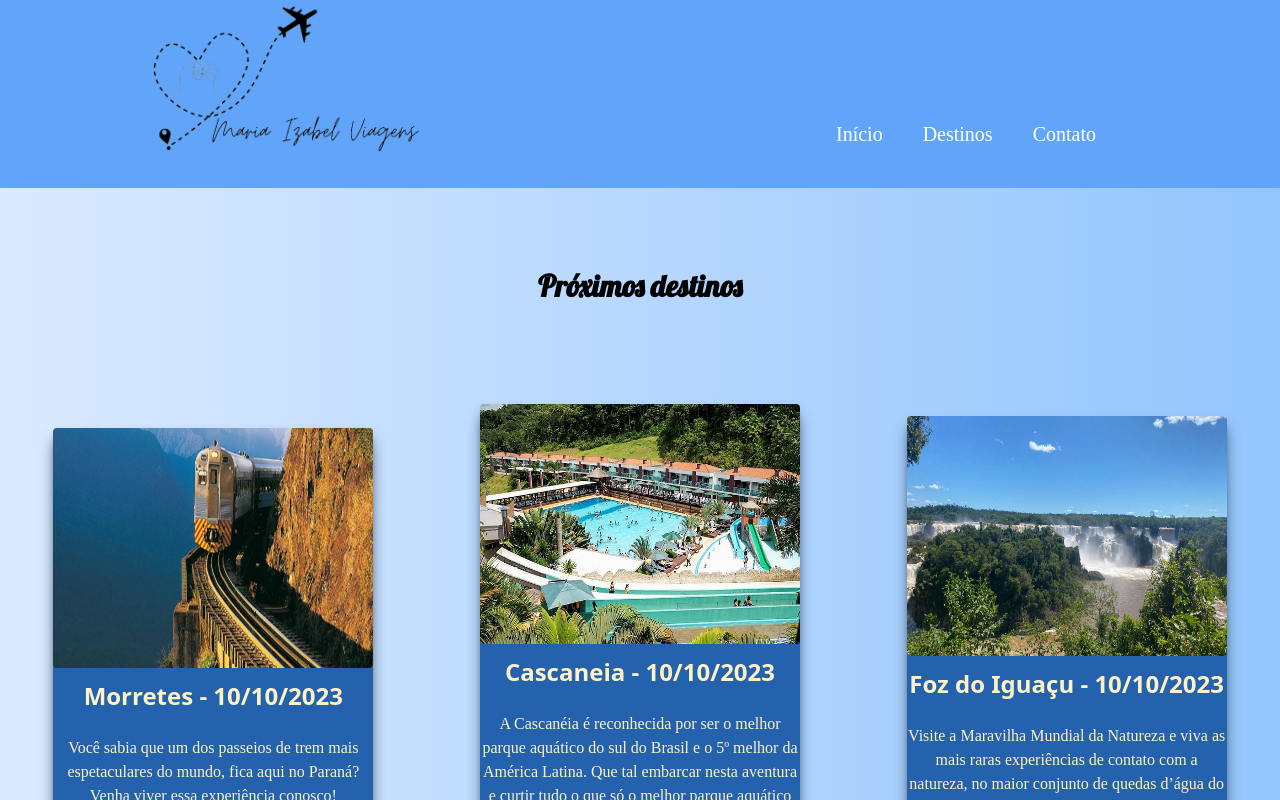
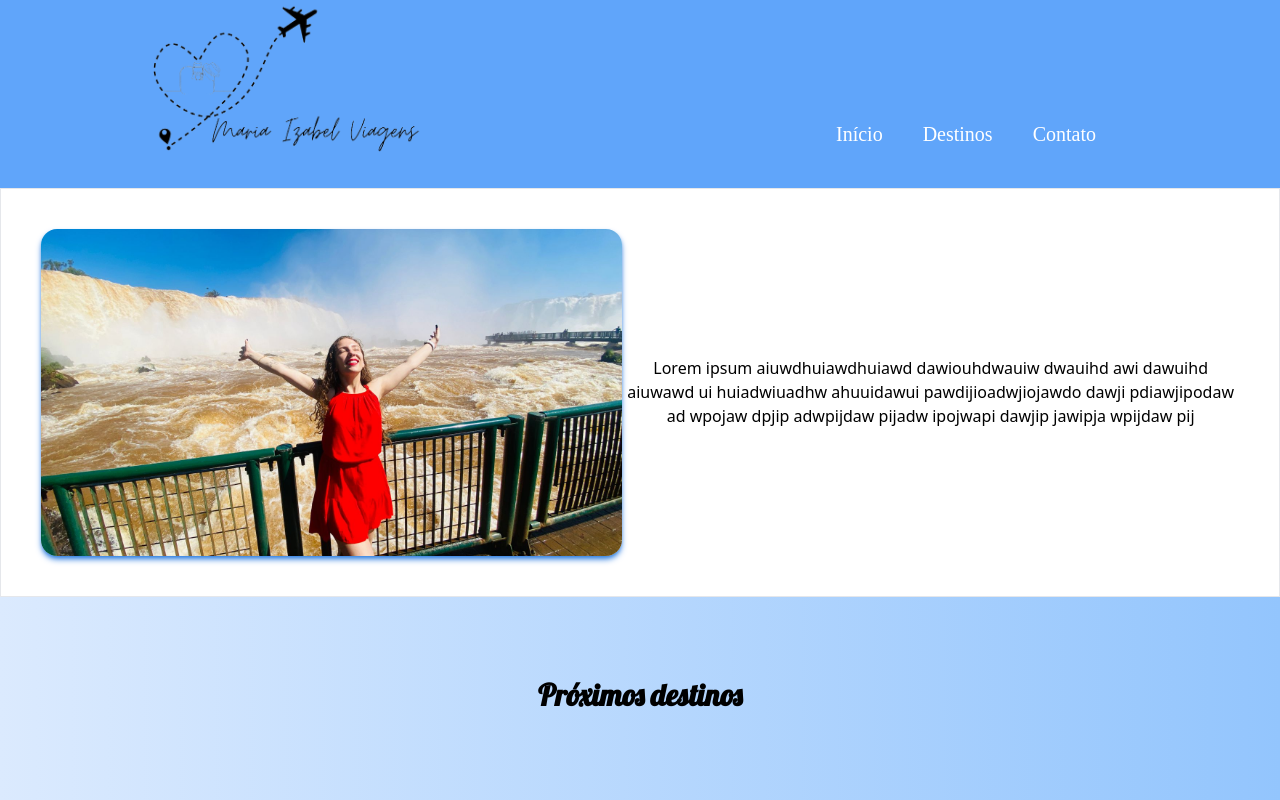
Before and after one commit to guivargas95/mariaizabelviagens, a React (Vite) app: page / in a window 1280 px wide. Shown: the top 800 px of the page. Built offline with nearby package versions, Linux system fonts and the light colour scheme; a web font is replaced by a local one.

Commit message:
Component about included to page index

```diff
--- a/src/pages/Home/index.tsx
+++ b/src/pages/Home/index.tsx
@@ -1,3 +1,4 @@
+import About from "../../components/about";
 import NextTravelsCard from "../../components/card/nextTravelsCard";
 import Navbar from "../../components/navbar";
 
@@ -5,6 +6,7 @@ export default function Index(){
     return(
         <div>
             <Navbar/>
+            <About/>
             <NextTravelsCard/>
         </div>
     )
```
